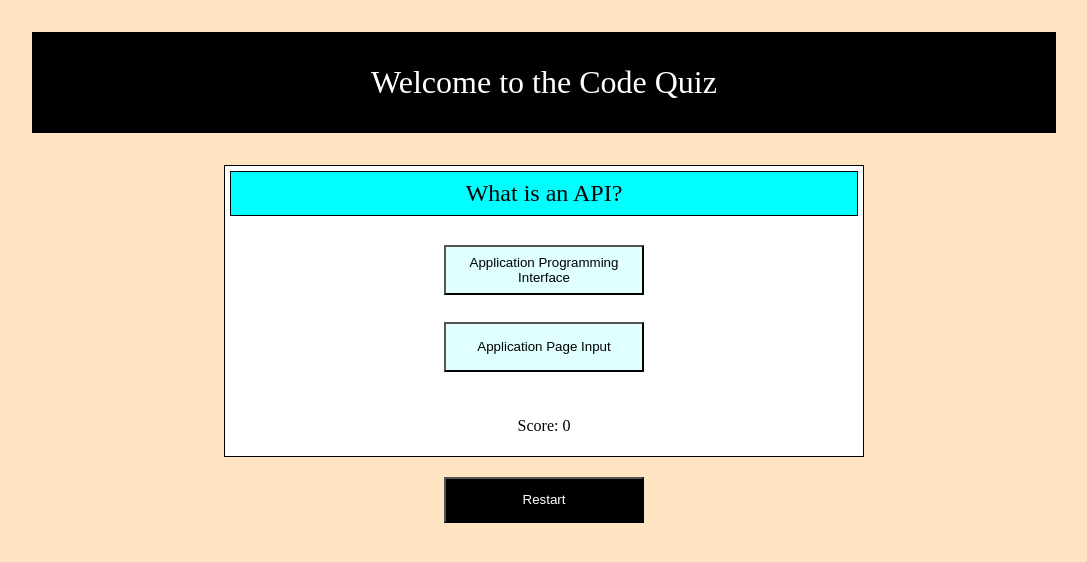
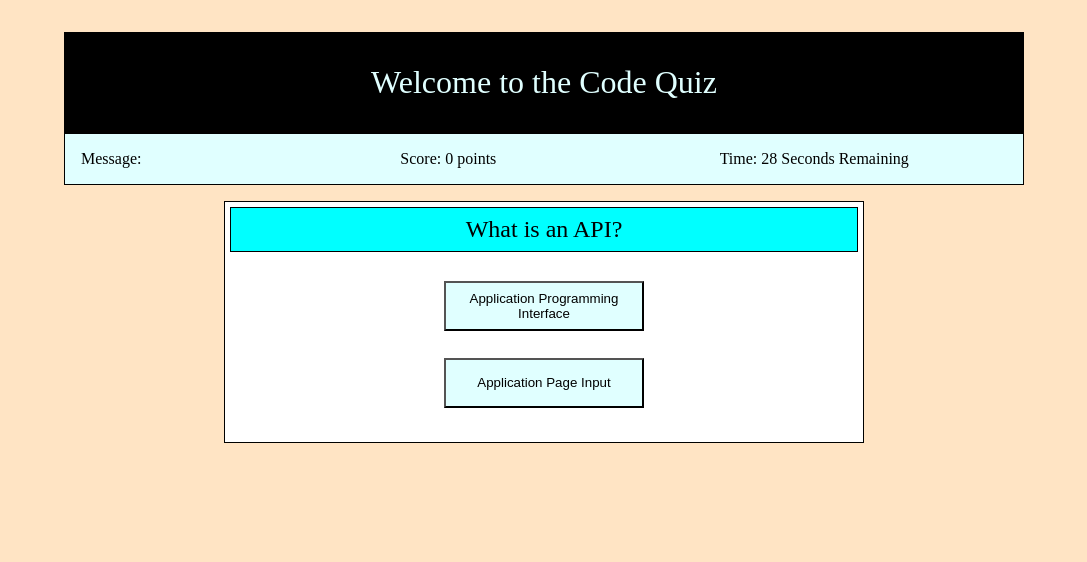
Before and after one commit to deegeedubs/coding-quiz, a plain HTML site: page index.html in a window 1280 px wide. Both pictures are taken after a click on the button "Start". Shown: the whole page, without its empty margins (96-1183 px from the left). Drawn offline with Linux system fonts and the light colour scheme.

Commit message:
Fixed questions and added message bar
message bar added to display timer, score and information for the user. site will now complete the quiz when time is up or when questions are completed.

```diff
--- a/assets/script.js
+++ b/assets/script.js
@@ -1,87 +1,105 @@
-var questionI;
+var questionCurrent;
 var questionContainer = document.querySelector("body");
 var questionText = document.querySelector("h2");
-var answerBox = document.querySelector(".choice-box");
-var choices = document.querySelectorAll(".choices");
-var message = document.querySelector("#message")
+var answerBox = document.querySelector(".choice-box"); //ul
+var list = answerBox.querySelectorAll(".noButton"); //li
+var choices = document.querySelectorAll(".choices"); //buttons
+var message = document.querySelector("#message");
+var messageIntro = message.textContent;
 var score = document.querySelector("#score");
+var timer = document.querySelector("#time");
 var playButton = document.querySelector(".play-button");
+
 var reset = document.createElement("button");
 
 var questions = [
   "What is an API?",
   "How do you call a function?",
-    "What is not a valid method in Javascript?"
+  "What is not a valid method in Javascript?",
 ];
 var answers = [
   "Application Programming Interface",
   "function();",
-    ".addChild()"
+  ".addChild()",
 ];
-    var wrong1s = [
-    "Application Page Input",
-    "function{};",
-    ".appendChild"
-    ];
+var wrong1s = ["Application Page Input", "function{};", ".appendChild"];
 
 var scoreValue = 0;
 
 // Click start button to begin the quiz -- event listener to call game function
-    playButton.addEventListener("click", function(){
-        gameStart();
-
+playButton.addEventListener("click", function () {
   playButton.style.display = "none";
 
-        questionContainer.appendChild(reset);
-        reset.classList.add("play-button");
-        reset.textContent = "Restart";
-
+  // questionContainer.appendChild(reset);
+  // reset.classList.add("play-button");
+  // reset.textContent = "Restart";
+  gameStart();
 });
 
-    reset.addEventListener("click", gameStart);
-
-
 // function to begin the game
-function gameStart(){
-    answerBox.style.display = "flex";
+function gameStart() {
+  answerBox.setAttribute("style", "display: flex");
   // array of questions and answers
-    message.textContent = "";
-
-    var i = 0;
+  message.textContent = messageIntro;
+  score.textContent = "Score: " + scoreValue + " points";
+  timer.textContent = "Time: 30 Seconds Remaining";
   callQuestion(i);
+  startTimer();
+}
 
 // if the correct answer is selected: display message, increase score and move to next question in list
-    choices[0].addEventListener("click", function(event){
-        message.textContent = "Correct!";
+choices[0].addEventListener("click", function (event) {
+  message.textContent = messageIntro + " Correct!";
+  setTimeout(function () {
+    message.textContent = messageIntro;
+  }, 1000);
   i++;
   callQuestion(i);
-        console.log(i);
+  scoreValue = scoreValue + 5;
+  console.log(scoreValue);
+  score.textContent = "Score: " + scoreValue + " points";
 });
 
 // if incorrect choice is selected: display message and decrease score
-    choices[1].addEventListener("click", function(event){
-        event.stopPropagation();
-        event.preventDefault();
-        message.textContent = "Incorrect. Try Again.";
+choices[1].addEventListener("click", function (event) {
+  message.textContent = messageIntro + " Incorrect. Try Again.";
+  setTimeout(function () {
+    message.textContent = messageIntro;
+  }, 1000);
 });
-    console.log(questions.length);
 
-    function callQuestion(){
-        questionI = {
+var i = 0;
+// Store next question into object
+function callQuestion(i) {
+  questionCurrent = {
     question: questions[i],
     answer: answers[i],
-                wrong1: wrong1s[i]
-        }
-        questionText.textContent = questionI.question;
-        choices[0].textContent = questionI.answer;
-        choices[1].textContent = questionI.wrong1;
+    wrong1: wrong1s[i],
+  };
+  questionText.textContent = questionCurrent.question;
+  choices[0].textContent = questionCurrent.answer;
+  choices[1].textContent = questionCurrent.wrong1;
 
-        if (i === (questions.length)){
-            questionText.textContent = "Game Over."
-            message.textContent = "";
+  if (i === questions.length) {
+    questionText.textContent = "Game Over.";
+    message.textContent = messageIntro;
     answerBox.style.display = "none";
   }
 }
 
-
+var timeLeft = 30;
+function startTimer() {
+  var timerInterval = setInterval(function () {
+    timeLeft--;
+    timer.textContent = "Time: " + timeLeft + " Seconds Remaining";
+    if (timeLeft === 0) {
+      clearInterval(timerInterval);
+      questionText.textContent = "Game Over.";
+      message.textContent = messageIntro;
+      answerBox.style.display = "none";
     }
+    if (i === questions.length) {
+      clearInterval(timerInterval);
+    }
+  }, 1000);
+}
--- a/assets/style.css
+++ b/assets/style.css
@@ -16,10 +16,11 @@ body {
 
 h1 {
     margin: 1em;
+    margin-bottom: 0;
     padding: 1em;
-    width: 80vw;
+    width: 75vw;
     background-color: black;
-    color: white;
+    color: lightcyan;
     text-align: center;
 }
 
@@ -46,7 +47,7 @@ h2 {
 /* box containing just answers */
 .choice-box{
     margin: 1em;
-    display: flex;
+    display: none;
     flex-direction: column;
     align-items: center;
     justify-content: space-around;
@@ -68,11 +69,21 @@ h2 {
 
 #message-line {
     margin: 1em;
+    margin-top: 0;
     display: flex;
-    flex-direction: column;
+    width: 75vw;
+    flex: row nowrap;
     align-items: center;
+    justify-content: center;
+    background-color: white;
+    border: 1px solid black;
 }
 
+#message-line span {
+    padding: 1em;
+    width: 25vw;
+    background-color: lightcyan;
+}
 /* end of question container styling */
 
 .play-button {
@@ -83,3 +94,7 @@ h2 {
     margin-top: 20px;
     width: 200px;
 }
+
+.noButton {
+    display: block;
+}
--- a/index.html
+++ b/index.html
@@ -9,13 +9,18 @@
 </head>
 <body>
     <h1>Welcome to the Code Quiz</h1>
+    <p id="message-line">
+        <span id="message">Message: </span>
+        <span id="score">Score: </span>
+        <span id="time">Time: </span>
+    </p>
     <div class="question-container">
         <h2>Press Start To Begin The Quiz</h2>
         <ul class="choice-box">
-            <li><button class="choices" id="choice1"></button></li>
-            <li><button class="choices" id="choice2"></button></li>
+            <li class="noButton" ><button class="choices" id="choice1"></button></li>
+            <li class="noButton" ><button class="choices" id="choice2"></button></li>
         </ul>
-        <p id="message-line"><span id="message"></span><span id="score">Score: 0</span></p>
+
     </div>
     <button class="play-button">Start</button>
     <script src="./assets/script.js"></script>
```
Lines whose indentation alone changed are shown as unchanged.
